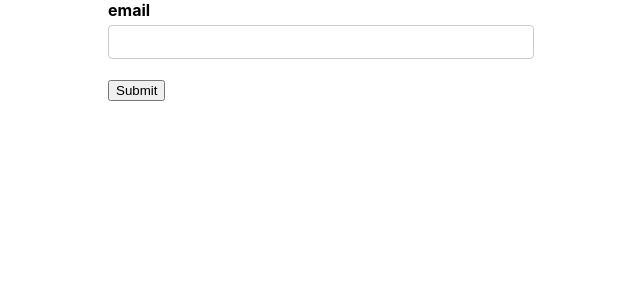
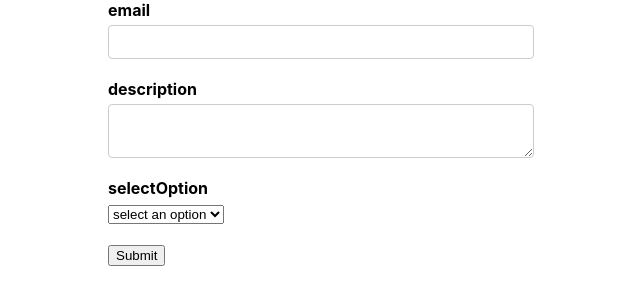
Before and after one commit to fourside/formik_handson, a React (Create React App) app: page / in a window 1280 px wide. Shown: the top 304 px of the page, without its empty margins (319-959 px from the left). Built offline with nearby package versions, Linux system fonts and the light colour scheme.

Commit message:
textarea / select options

```diff
--- a/src/components/FormikContainer.js
+++ b/src/components/FormikContainer.js
@@ -4,11 +4,21 @@
 import { FormikControl } from "./FormikControl";
 
 export function FormikContainer() {
+  const dropdownOptions = [
+    { key: "select an option", value: "" },
+    { key: "Option 1", value: "option1" },
+    { key: "Option 2", value: "option2" },
+    { key: "Option 3", value: "option3" },
+  ];
   const initialValues = {
     email: "",
+    description: "",
+    selectOption: "",
   };
   const validationSchema = Yup.object({
     email: Yup.string().required("Required!"),
+    description: Yup.string().required("Required!"),
+    selectOption: Yup.string().required("Required!"),
   });
   const onSubmit = (values) => {
     console.log("form data", values);
@@ -19,6 +29,8 @@
         {(formik) => (
           <Form>
             <FormikControl control="input" type="email" label="Email" name="email" />
+            <FormikControl control="textarea" label="Description" name="description" />
+            <FormikControl control="select" label="Select a topic" name="selectOption" options={dropdownOptions} />
             <button type="submit">Submit</button>
           </Form>
         )}
--- a/src/components/FormikControl.js
+++ b/src/components/FormikControl.js
@@ -1,5 +1,7 @@
 import React from "react";
 import { Input } from "./Input";
+import { Textarea } from "./Textarea";
+import { Select } from "./Select";
 
 export function FormikControl(props) {
   const { control, ...rest } = props;
@@ -7,7 +9,9 @@
     case "input":
       return <Input {...rest} />;
     case "textarea":
+      return <Textarea {...rest} />;
     case "select":
+      return <Select {...rest} />;
     case "radio":
     case "checkbox":
     case "date":
--- /dev/null
+++ b/src/components/Select.js
@@ -0,0 +1,20 @@
+import React from "react";
+import { Field, ErrorMessage } from "formik";
+import { TextError } from "./TextError";
+
+export function Select(props) {
+  const { label, name, options, ...rest } = props;
+  return (
+    <div className="form-control">
+      <label htmlFor={name}>{name}</label>
+      <Field id={name} name={name} {...rest} as="select">
+        {options.map((option) => (
+          <option key={option.value} value={option.value}>
+            {option.key}
+          </option>
+        ))}
+      </Field>
+      <ErrorMessage name={name} component={TextError} />
+    </div>
+  );
+}
--- /dev/null
+++ b/src/components/Textarea.js
@@ -0,0 +1,14 @@
+import React from "react";
+import { Field, ErrorMessage } from "formik";
+import { TextError } from "./TextError";
+
+export function Textarea(props) {
+  const { label, name, ...rest } = props;
+  return (
+    <div className="form-control">
+      <label htmlFor={name}>{name}</label>
+      <Field id={name} name={name} {...rest} as="textarea" />
+      <ErrorMessage name={name} component={TextError} />
+    </div>
+  );
+}
```
